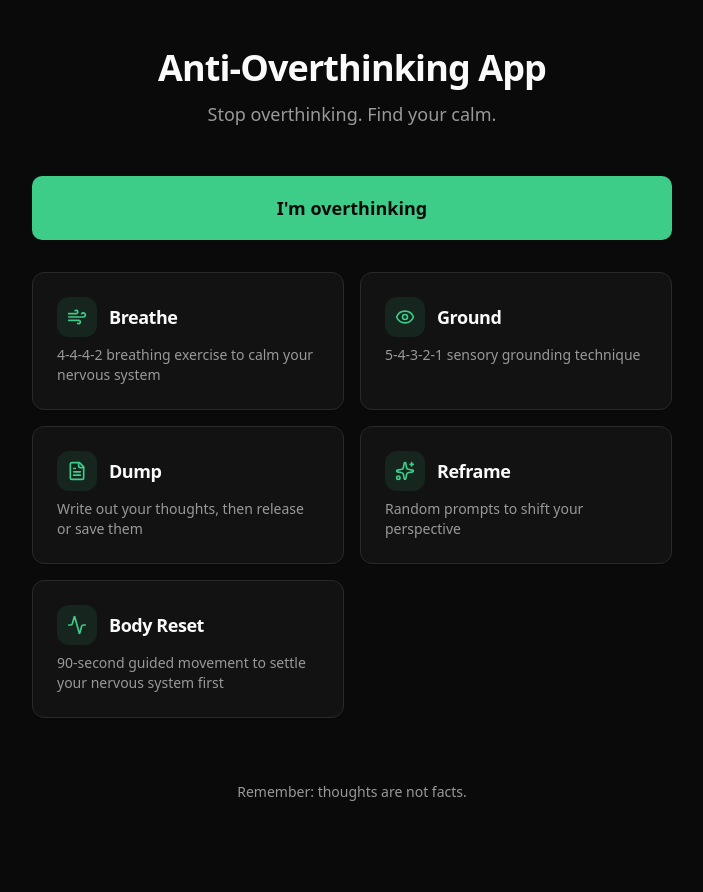
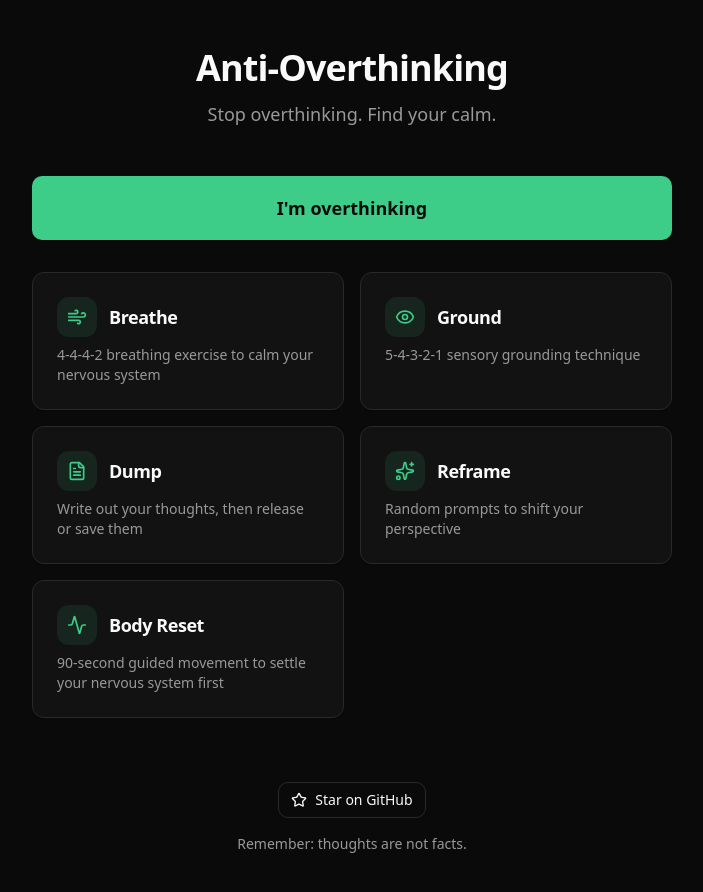
Before and after one commit to calchiwo/anti-overthinking-app, a Next.js app: page / in a window 1280 px wide. Shown: the top 892 px of the page, without its empty margins (288-991 px from the left). Before the commit the page ends 850 px from the top, so only its background shows below. Built offline with nearby package versions, Linux system fonts and the light colour scheme.

Commit message:
feat: add 'Star on GitHub' button in footer

```diff
--- a/app/page.tsx
+++ b/app/page.tsx
@@ -9,7 +9,7 @@ import { GroundingExercise } from "@/components/grounding-exercise"
 import { ThoughtDump } from "@/components/thought-dump"
 import { QuickActions } from "@/components/quick-actions"
 import { BodyReset } from "@/components/body-reset"
-import { Wind, Eye, FileText, Sparkles, Activity, X, ArrowLeft } from "lucide-react"
+import { Wind, Eye, FileText, Sparkles, Activity, X, ArrowLeft, Star } from "lucide-react"
 
 type Tool = "bodyreset" | "breathing" | "grounding" | "dump" | "prompts" | null
 
@@ -103,7 +103,7 @@ export default function Home() {
       <div className="max-w-2xl mx-auto px-4 py-12">
         <header className="text-center mb-12">
           <h1 className="text-4xl font-bold text-foreground mb-3 tracking-tight">
-            Anti-Overthinking App
+            Anti-Overthinking
           </h1>
           <p className="text-muted-foreground text-lg">
             Stop overthinking. Find your calm.
@@ -144,7 +144,17 @@ export default function Home() {
           ))}
         </div>
 
-        <footer className="mt-16 text-center">
+        <footer className="mt-16 flex flex-col items-center gap-4">
+          <a
+            href="https://github.com/calchiwo/anti-overthinking-app"
+            target="_blank"
+            rel="noopener noreferrer"
+          >
+            <Button variant="outline" size="sm" className="gap-2 bg-transparent">
+              <Star className="w-4 h-4" />
+              Star on GitHub
+            </Button>
+          </a>
           <p className="text-sm text-muted-foreground">
             Remember: thoughts are not facts.
           </p>
```
